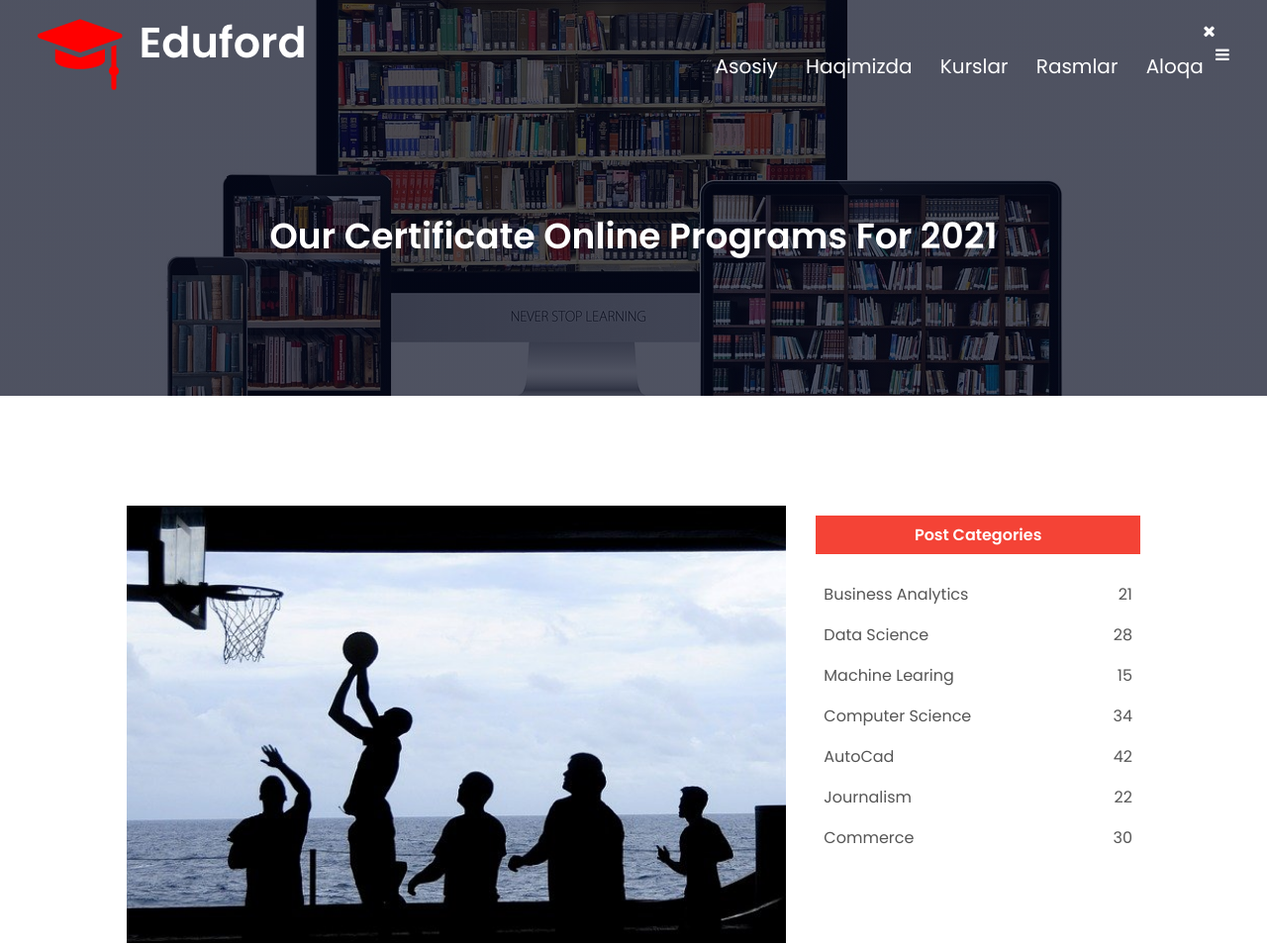
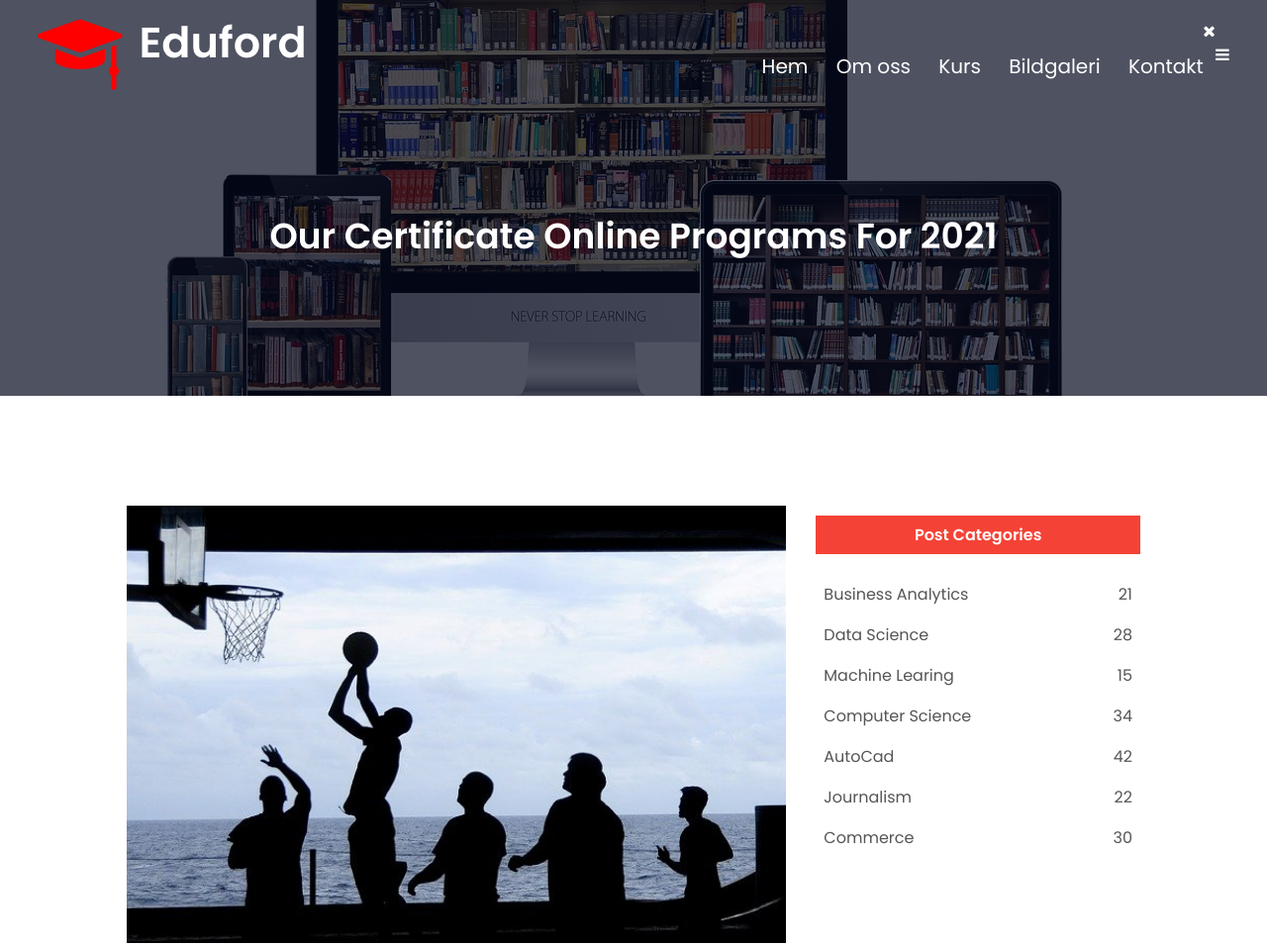
Before and after one commit to Sara-css/projek1, a plain HTML site: page blog.html in a window 1280 px wide. Shown: the top 956 px of the page at 99% size. Drawn offline with Linux system fonts and the light colour scheme.

Commit message:
Update blog.html

```diff
--- a/blog.html
+++ b/blog.html
@@ -1,5 +1,5 @@
 <!DOCTYPE html>
-<html lang="en">
+<html lang="sv">
 
 <head>
     <meta charset="UTF-8">
@@ -20,11 +20,11 @@
             <div class="nav-links" id="navLinks">
                 <i class="fa fa-times" onclick="hideMenu()"></i>
                 <ul>
-                    <li><a href="index.html">Asosiy</a></li>
-                    <li><a href="about.html">Haqimizda</a></li>
-                    <li><a href="course.html">Kurslar</a></li>
-                    <li><a href="blog.html">Rasmlar</a></li>
-                    <li><a href="contact.html">Aloqa</a></li>
+                    <li><a href="index.html">Hem</a></li>
+                    <li><a href="about.html">Om oss</a></li>
+                    <li><a href="course.html">Kurs</a></li>
+                    <li><a href="blog.html">Bildgaleri</a></li>
+                    <li><a href="contact.html">Kontakt</a></li>
                 </ul>
             </div>
             <i class="fa fa-bars" onclick="showMenu()"></i>
@@ -101,7 +101,7 @@
     <!-- Footer -->
 
     <section class="footer">
-        <h4>Biz haqimizda</h4>
+        <h4>Om oss</h4>
         <p>Lorem, ipsum dolor sit amet consectetur adipisicing elit. Adipisci nobis, dignissimos vitae voluptate <br>
             suscipit asperiores doloribus facilis enim voluptas. Non voluptatem error ipsum mollitia cumque.</p>
         <div class="icons">
```
